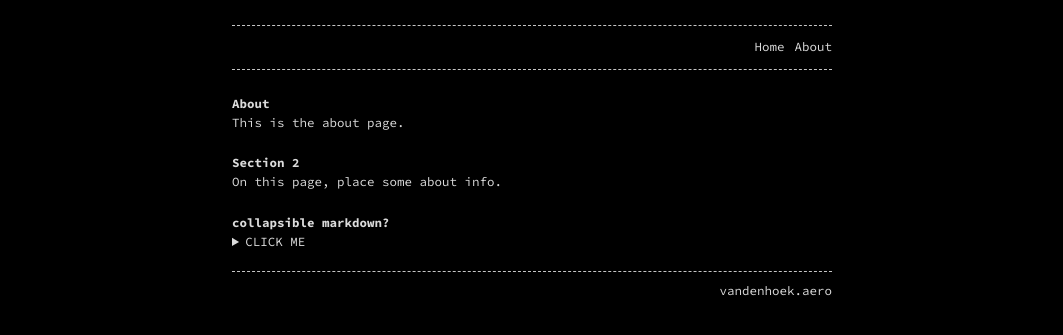
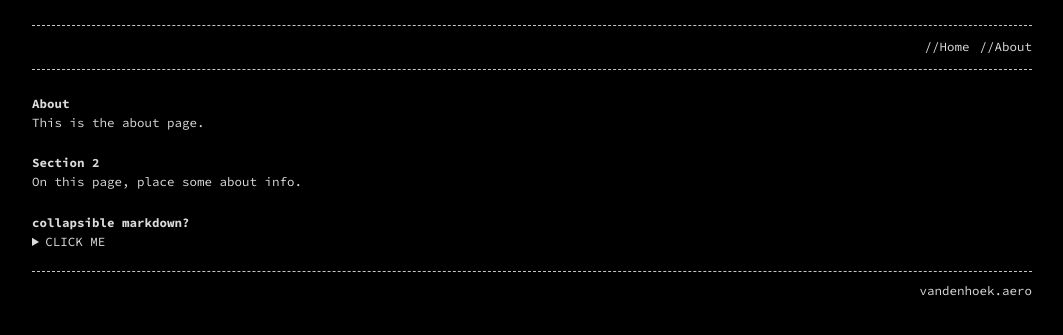
Before and after one commit to mvdhoek/mvdhoek.github.io, a Jekyll site: the page built from about.md, in a window 1280 px wide. Shown: the top 335 px of the page, without its empty margins (108-1171 px from the left). Built offline with Jekyll 4.4.1, drawn with Linux system fonts in a browser that asks for light colours.

Commit message:
Changed page with

```diff
--- a/_sass/base.scss
+++ b/_sass/base.scss
@@ -9,7 +9,7 @@ $base-font-size:       12.5px !default;
 $mobile-font-size:     12px !default;
 $base-line-height:     1.5 !default;
 $container-width:      90% !default;
-$container-max-width:  600px !default;
+$container-max-width:  1000px !default;
 
 /**
  * Global
--- a/about.md
+++ b/about.md
@@ -1,6 +1,6 @@
 ---
 layout: page
-title: About
+title: //About
 ---
 
 # About
```
Also changed, not shown: index.md (+1 -1 lines).
